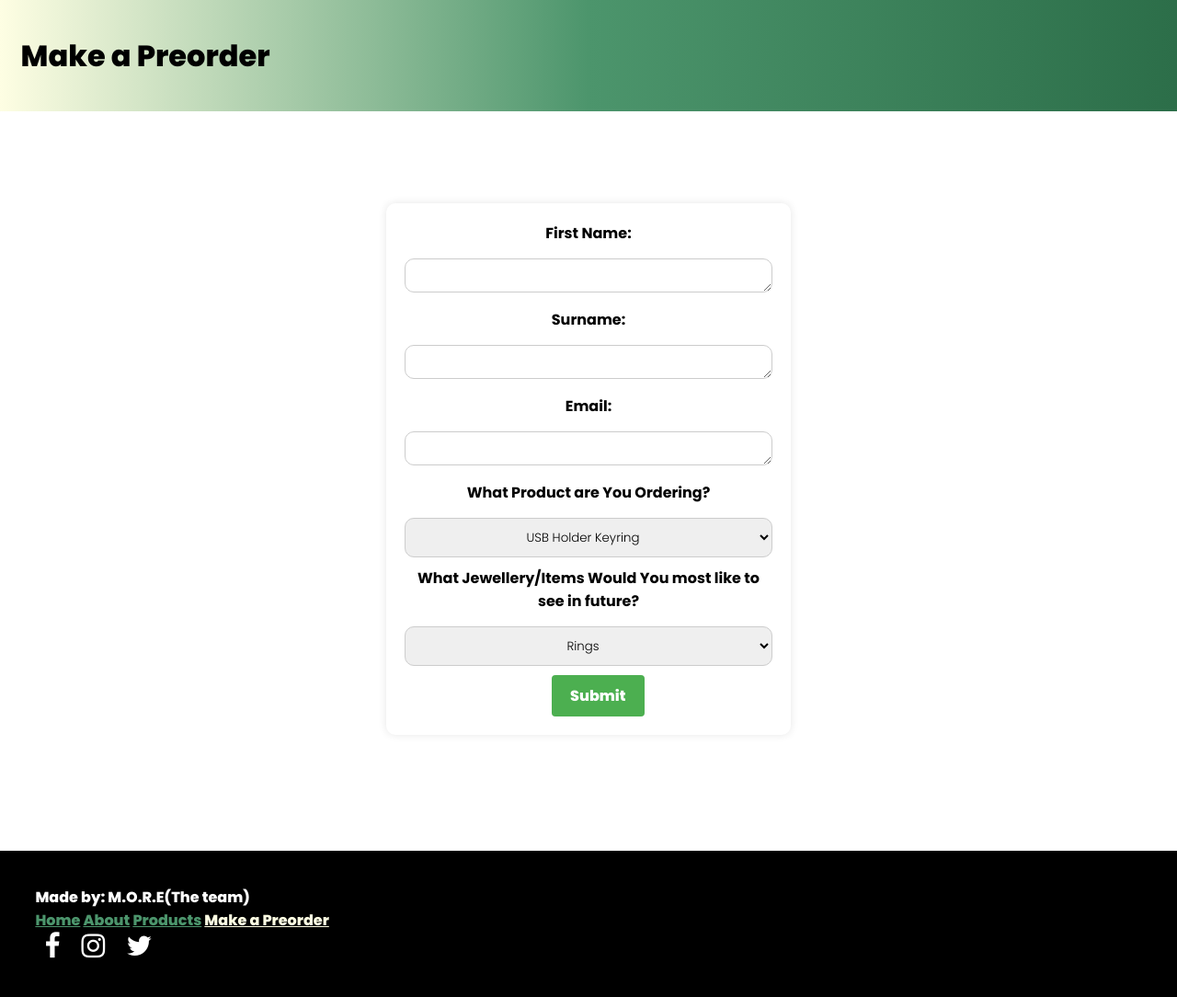
After one commit to CalDempster/WeAreMoreWebsite, a Flask app: template templates/order.html in a window 1280 px wide. The commit adds this page. Shown: the whole page at 92% size. Run offline with Flask 3, Linux system fonts and the light colour scheme; the template is opened without the code that fills it, so the values that code supplies are empty.

Commit message:
Hello world with flask
beginning of flask

```diff
--- /dev/null
+++ b/app.py
@@ -0,0 +1,35 @@
+from flask import Flask, render_template , request , jsonify
+from flask_mail import Mail, Message
+app = Flask(__name__)
+
+@app.route('/')
+def home():
+    return render_template('order.html')
+
+# Configure Flask-Mail with the power of SMTP
+app.config['MAIL_SERVER'] = 'smtp.gmail.com'
+app.config['MAIL_PORT'] = 587
+app.config['MAIL_USE_TLS'] = True
+app.config['MAIL_USERNAME'] = 'wearem.o.r.e10@gmail.com'  # Replace with your email
+app.config['MAIL_PASSWORD'] = 'coyp bikd zgel ydau'  # Replace with an app password for security
+app.config['MAIL_DEFAULT_SENDER'] = 'wearem.o.r.e10@gmail.com'
+
+@app.route('/send_email', methods=['POST'])
+def send_email():
+    try:
+        subject = f"Preorder from {request.form['FirstName']} {request.form['Surname']}"
+        recipient = request.form['Email']
+        product = request.form['Product']
+        enquiry = request.form['Enquiry']
+
+        msg = Message(subject, recipients=[recipient])
+        msg.body = f"Product: {product}\nEnquiry: {enquiry}"
+
+        mail.send(msg)
+        return jsonify({"message": "Email sent successfully!"})
+    except Exception as e:
+        return jsonify({"error": str(e)}), 500
+
+mail = Mail(app)
+if __name__ == '__main__':
+    app.run(debug=True)
--- /dev/null
+++ b/templates/order.html
@@ -0,0 +1,116 @@
+<!DOCTYPE html>
+<html lang="en">
+
+<head>
+    <meta charset="UTF-8">
+    <meta name="viewport" content="width=device-width, initial-scale=1.0">
+    <title>Preorder</title>
+    <!-- Fonts -->
+    <link rel="preconnect" href="https://fonts.googleapis.com">
+    <link rel="preconnect" href="https://fonts.gstatic.com" crossorigin>
+    <link href="https://fonts.googleapis.com/css2?family=Merriweather:ital,wght@0,300;0,400;0,700;0,900;1,300;1,400;1,700;1,900&family=Poppins:ital,wght@0,100;0,200;0,300;0,400;0,500;0,600;0,700;0,800;0,900;1,100;1,200;1,300;1,400;1,500;1,600;1,700;1,800;1,900&display=swap" rel="stylesheet">
+
+    <link rel="stylesheet" href="{{ url_for('static',filename='css/style.css')}}">
+    <link rel="stylesheet" href="{{ url_for('static',filename='css/productCards.css')}}">
+    <link rel="stylesheet" href="{{ url_for('static',filename='css/hamburger.css')}}">
+    <link rel="stylesheet" href="{{ url_for('static',filename='css/socialMedia.css')}}">
+    <link rel="stylesheet" href="{{ url_for('static',filename='css/order.css')}}">
+
+    <!-- favicon -->
+    <link rel="icon" type="image/x-icon" href="favicon/favicon.ico">
+
+    <!-- icons -->
+    <link rel="stylesheet" href="https://cdnjs.cloudflare.com/ajax/libs/font-awesome/4.7.0/css/font-awesome.min.css">
+
+    <script>
+        function showComingSoonMessage() {
+            alert("Coming Soon! Thank you for your interest in our products. We will get back to you as soon as possible.");
+            document.getElementById("FirstName").value = " ";
+            document.getElementById("Surname").value = " ";
+            document.getElementById("Email").value = " ";
+
+        }
+        function toggleMenu() {
+            var menu = document.getElementById("dropdownMenu");
+            if (menu.style.maxWidth) {
+                menu.style.maxWidth = null;
+            } else {
+                menu.style.maxWidth = "200px";
+            }
+        }
+
+        function sendEmail() {
+            const formData = new FormData();
+            formData.append('FirstName', document.getElementById('FirstName').value);
+            formData.append('Surname', document.getElementById('Surname').value);
+            formData.append('Email', document.getElementById('Email').value);
+            formData.append('Product', document.getElementById('Product').value);
+            formData.append('Enquiry', document.getElementById('Enquiry').value);
+
+            fetch('http://127.0.0.1:5000/send_email', {
+                method: 'POST',
+                body: formData
+            })
+            .then(response => {
+                if (!response.ok) {
+                    throw new Error(`HTTP error! Status: ${response.status}`);
+                }
+                return response.json();
+            })
+            .then(data => {
+                alert(data.message || data.error);
+            })
+            .catch(error => {
+                alert("Something went wrong! " + error.message);
+                console.error("Fetch Error:", error);
+            });
+        }
+    </script>
+</head>
+<body>
+    <nav class="topnav" id="topnav">
+        <h1>Make a Preorder</h1>
+        </nav>
+        <!-- First name, surname and email are all basic entry boxes then the products are just a dropdown
+        Have not done where they will be directed to -->
+
+        <form method="POST" onsubmit="event.preventDefault(); sendEmail();">
+            <label for="FirstName">First Name:</label>
+             <textarea id="FirstName" name="FirstName" rows="1" cols="30"></textarea>
+             <label for="Surname">Surname:</label>
+             <textarea id="Surname" name="Surname" rows="1" cols="30"></textarea>
+             <label for="Email">Email:</label>
+             <textarea id="Email" name="Email" rows="1" cols="30"></textarea>
+
+             <label for="Product">What Product are You Ordering?</label>
+             <select name="Product" id="Product">
+               <option value="USBHolderKeyring">USB Holder Keyring</option>
+               <option value="WiredBracelet">Wired Bracelet</option>
+               <option value="ConnectedCoaster">Connected Coaster</option>
+             </select>
+             <label for="Enquiry">What Jewellery/Items Would You most like to see in future?</label>
+             <select name="Enquiry" id="Enquiry">
+             <option value="Ring">Rings</option>
+             <option value="Bracelet">Bracelets</option>
+             <option value="Necklace">Necklaces</option>
+             <option value="Earrings">Earrings</option>
+             <option value="Keyrings">Keyrings</option>
+             </select>
+             <input type="submit" value="Submit">
+           </form>
+           <footer>
+            Made by: M.O.R.E(The team)
+
+              <div class="miniNav">
+                <a href="index.html">Home</a>
+                <a href="about.html">About</a>
+                <a href="products.html">Products</a>
+                <a href="order.html" class="active">Make a Preorder</a></div>
+                <div class="social-icons">
+                    <a href="https://www.facebook.com/profile.php?id=61567936601011" class="fa fa-facebook"></a>
+                    <a href="https://www.instagram.com/wearemore_eco" class="fa fa-instagram"></a>
+                    <a href="https://x.com/wearemore_eco" class="fa fa-twitter"></a>
+                </div>
+           </footer>
+</body>
+</html>
```
Also changed, not shown: order.html (deleted, +0 -88 lines), templates/about.html (renamed from about.html, +6 -6 lines), templates/email.html (renamed from index.html, +11 -26 lines), templates/index.html (added, +96 -0 lines), templates/products.html (renamed from products.html, +4 -4 lines), static/css/hamburger.css (renamed from hamburger.css), static/css/order.css (renamed from order.css), static/css/productCards.css (renamed from productCards.css), static/css/socialMedia.css (renamed from socialMedia.css), static/css/style.css (renamed from style.css).
